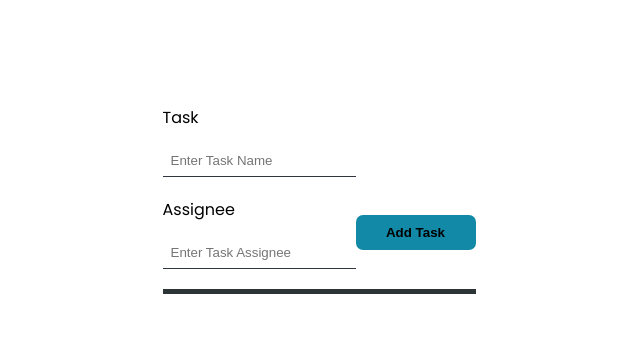
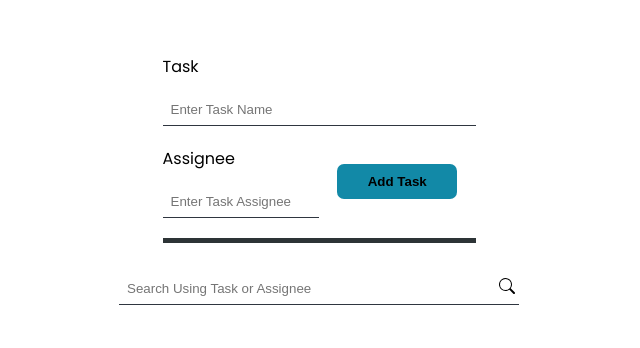
Before and after one commit to FadyFroukh/FTS-DomTask, a plain HTML site: page index.html in a window 1280 px wide. Shown: the part 186-534 px from the top of the page, without its empty margins (321-961 px from the left). Drawn offline with Linux system fonts and the light colour scheme.

Commit message:
Added Search Form HTML & CSS

```diff
--- a/index.css
+++ b/index.css
@@ -65,6 +65,21 @@ body{
 .alert-dialog .alert-dialog-header{
     margin-bottom: 20px;
 }
+/* Search Form Settings */
+.search-form{
+    width: 400px;
+    position: relative;
+    margin-bottom: 30px;
+}
+.search-form .search-div{
+    position: absolute;
+    top: 0;
+    left: 95%;
+    margin-top: 5px;
+    cursor: pointer;
+    width: 20px !important;
+}
+
 
 /* Framework Settings */
 
@@ -76,12 +91,17 @@ body{
     justify-content: center;
     align-items: center;
 }
+.flex-btw {
+    display: flex;
+    justify-content: space-between;
+}
 .form-section{
     display: flex;
     margin-bottom: 20px;
 }
 .form-div{
     display: flex;
+    width: 100%;
 }
 .show-item{
     display: flex !important;
@@ -98,6 +118,7 @@ input:not([type='submit']){
     border: none;
     border-bottom: 1px solid var(--border-bottom);
     transition: all .1s ease-in-out;
+    width: 100%;
 }
 
 input:focus{
--- a/index.html
+++ b/index.html
@@ -30,6 +30,20 @@
                 </div>
             </section>
         </form>
+        <form class="search-form" id="search-form" method="POST">
+            <section class="form-section">
+                <div class="form-div">
+                    <input type="text" name="search" placeholder="Search Using Task or Assignee">
+                </div>
+            </section>
+            <section class="form-section">
+                <div class="form-div search-div" id="search-div">
+                    <svg xmlns="http://www.w3.org/2000/svg" width="16" height="16" fill="currentColor" class="bi bi-search" viewBox="0 0 16 16">
+                        <path d="M11.742 10.344a6.5 6.5 0 1 0-1.397 1.398h-.001c.03.04.062.078.098.115l3.85 3.85a1 1 0 0 0 1.415-1.414l-3.85-3.85a1.007 1.007 0 0 0-.115-.1zM12 6.5a5.5 5.5 0 1 1-11 0 5.5 5.5 0 0 1 11 0z"/>
+                    </svg>
+                </div>
+            </section>
+        </form>
     </main>
     <div id="alert-dialog" class="alert-dialog flex-col flex-item-center">
         <header class="alert-dialog-header">
```
